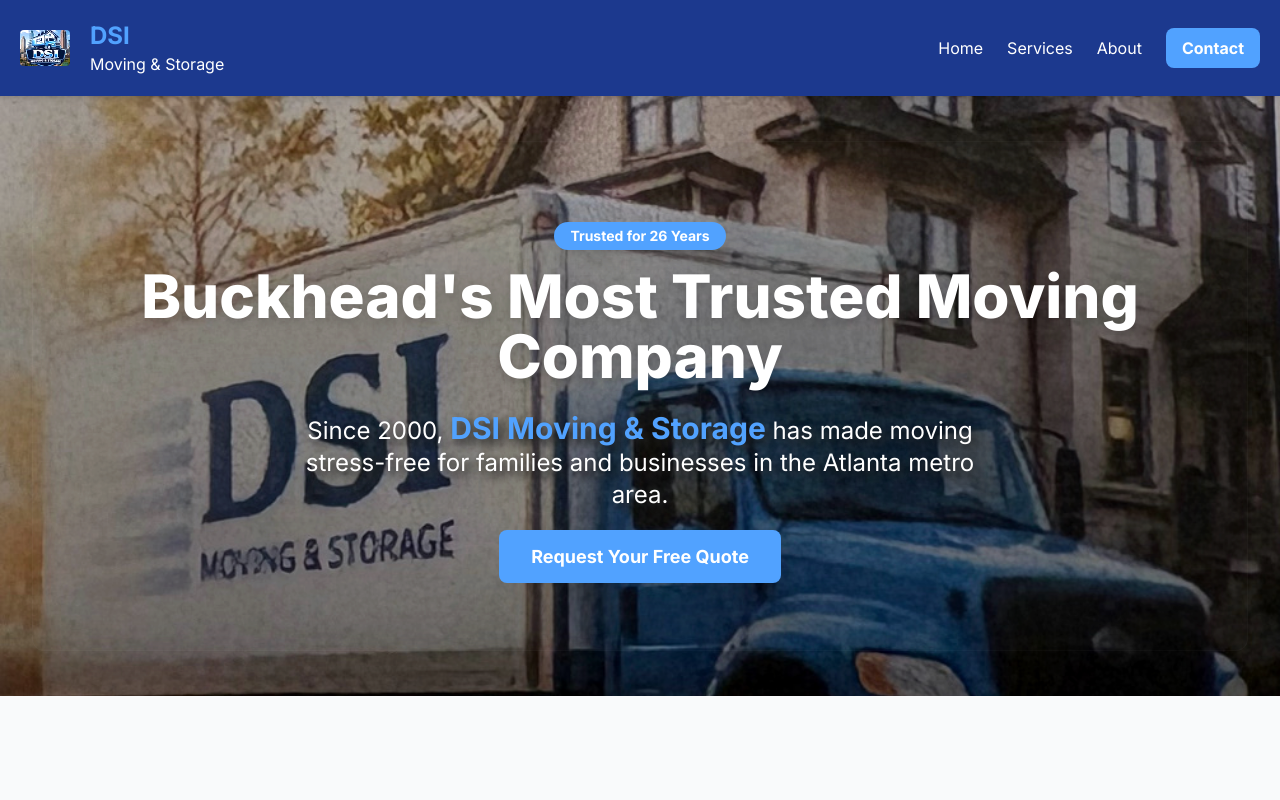
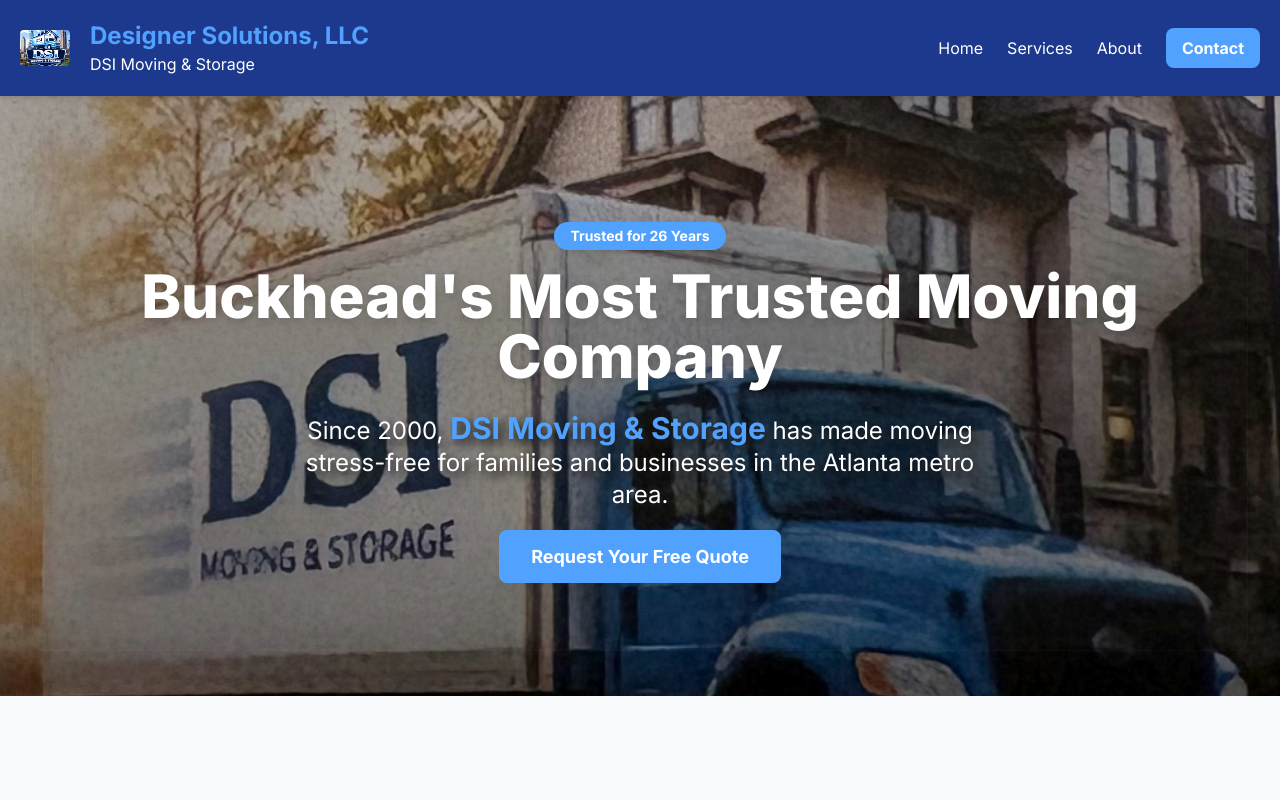
Before and after one commit to lyolayale/designer-solutions, a Next.js app: page / in a window 1280 px wide. Shown: the top 800 px of the page. Built offline with nearby package versions, Linux system fonts and the light colour scheme.

Commit message:
Updates navbar h2

```diff
--- a/app/components/Navbar.jsx
+++ b/app/components/Navbar.jsx
@@ -20,8 +20,10 @@
             />
           </a>
           <a href="#">
-            <h2 className="text-xl md:text-2xl font-bold text-blue-400">DSI</h2>
-            <p>Moving & Storage</p>
+            <h2 className="text-xl md:text-2xl font-bold text-blue-400">
+              Designer Solutions, LLC
+            </h2>
+            <p>DSI Moving & Storage</p>
           </a>
         </div>
 
```
